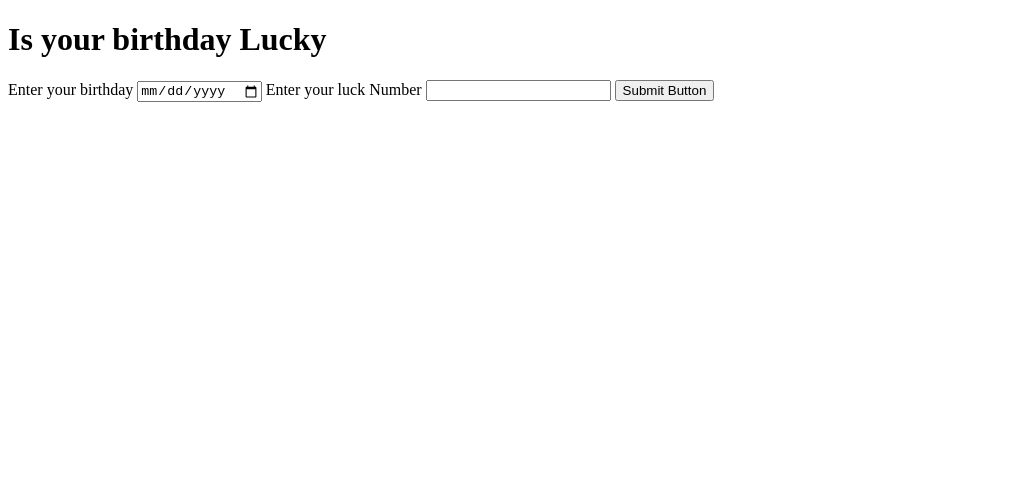
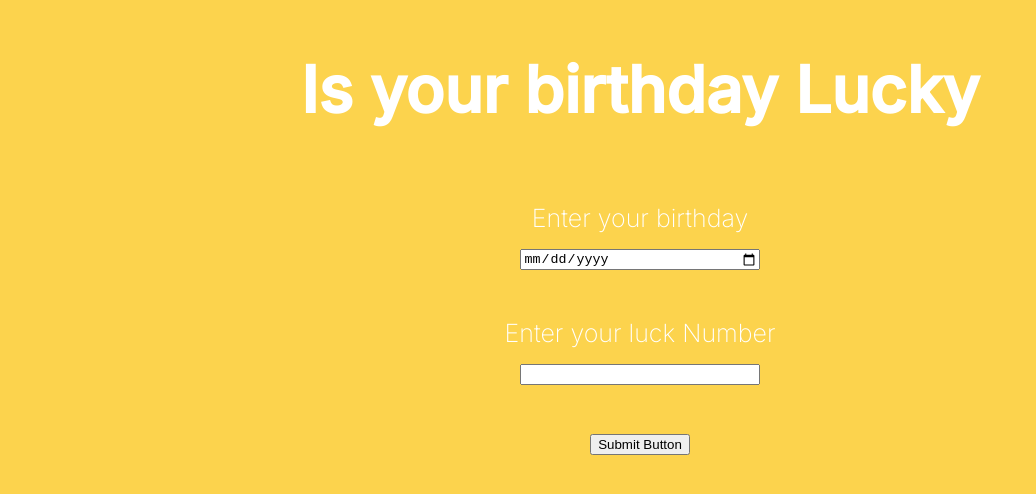
Before and after one commit to JatuFaique/mark11-birthday, a plain HTML site: page index.html in a window 1280 px wide. Shown: the whole page, without its empty margins (0-1036 px from the left). Drawn offline with Linux system fonts and the light colour scheme.

Commit message:
update: style fixed

```diff
--- a/index.html
+++ b/index.html
@@ -4,18 +4,21 @@
     <meta charset="UTF-8">
     <meta http-equiv="X-UA-Compatible" content="IE=edge">
     <meta name="viewport" content="width=device-width, initial-scale=1.0">
+    <link href="/style.css" rel="stylesheet" />
     <title>Birthday Prob</title>
 </head>
 <body>
+    <div class="main-container">
         <h1>
             Is your birthday Lucky
         </h1>
+
         <div id="input-feilds">
-        <label>
+            <label id="label-feilds">
                 Enter your birthday
                 <input id="birthday" type="date">
             </label>
-        <label>
+            <label id="label-feilds">
                 Enter your luck Number
                 <input id="lnum" type="number">
             </label>
@@ -24,6 +27,6 @@
         <div id="output-area"></div>
 
         <script src="luckyday.js"></script>
-
+    </div>
 </body>
 </html>
--- a/luckyday.js
+++ b/luckyday.js
@@ -34,10 +34,10 @@ function calculateLuck(){
         var sumOfD = calculateSumofDigit(bdigits);
 
         if(sumOfD%Number(lnum)==0){
-            console.log('Yasss')
+            outpurEl.innerHTML = "<h1>"+"Yas! YourBirthday Is Lucky" +"</h1>"
         }
         else{
-            console.log('Nayyy')
+            outpurEl.innerHTML = "<h2>"+"Nay! YourBirthday Is Not Lucky" +"</h2>"
         }
     }
     else{
--- a/style.css
+++ b/style.css
@@ -0,0 +1,42 @@
+@import url("https://fonts.googleapis.com/css2?family=Inter:wght@200;500&display=swap");
+
+body {
+  font-family: "Inter", sans-serif;
+  background-color: #fcd34d;
+}
+
+.main-container {
+  text-align: center;
+  display: flex;
+  flex-direction: column;
+  align-items: center;
+  color: white;
+}
+
+.main-container h2 {
+  font-weight: lighter;
+}
+
+.main-container h1 {
+  font-weight: bold;
+  font-size: 64px;
+}
+
+#label-feilds {
+  display: flex;
+  flex-direction: column;
+  margin: 2rem;
+  font-weight: lighter;
+  font-size: 25px;
+}
+
+#birthday {
+  margin: 1rem;
+}
+#lnum {
+  margin: 1rem;
+}
+
+#output-area {
+  padding: 1rem 0.5rem;
+}
```
Lines whose indentation alone changed are shown as unchanged.
